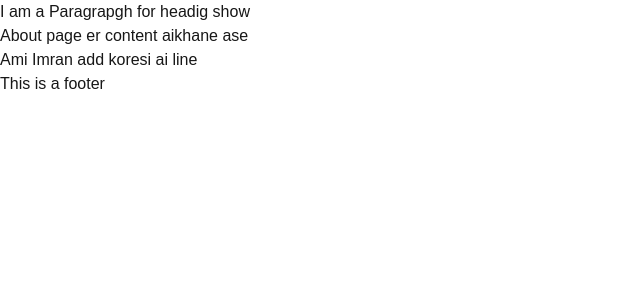
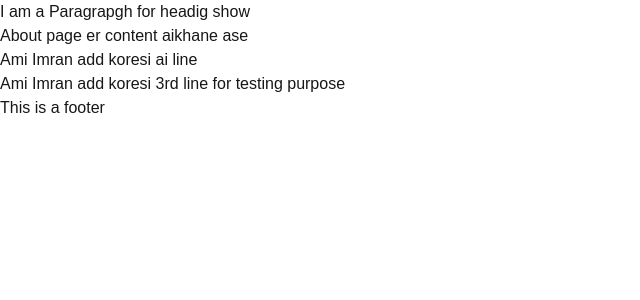
Before and after one commit to DeveloperImran1/Explore-NextJs, a Next.js app: page /about in a window 1280 px wide. Shown: the top 300 px of the page, without its empty margins (0-640 px from the left). Built offline with nearby package versions, Linux system fonts and the light colour scheme.

Commit message:
2nd line add

```diff
--- a/src/app/about/page.jsx
+++ b/src/app/about/page.jsx
@@ -6,6 +6,7 @@ const aboutPage = () => {
         <div>
       <AboutPageContent></AboutPageContent>
       <p>Ami Imran add koresi ai line</p>
+      <p>Ami Imran add koresi 3rd line for testing purpose</p>
         </div>
     );
 };
```
